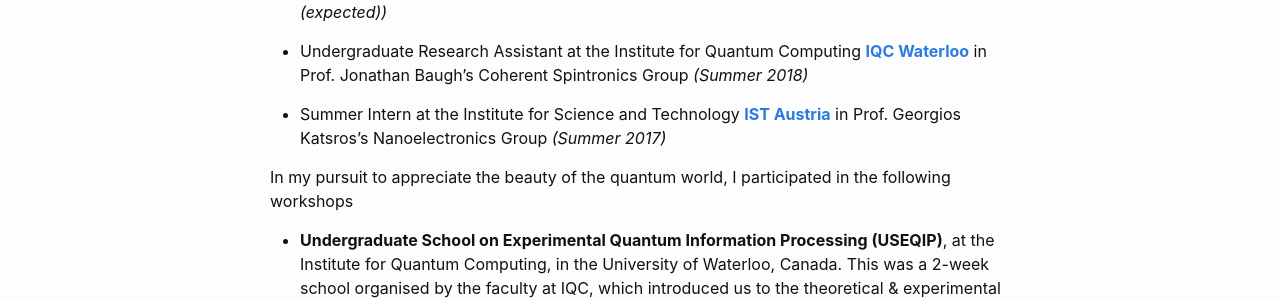
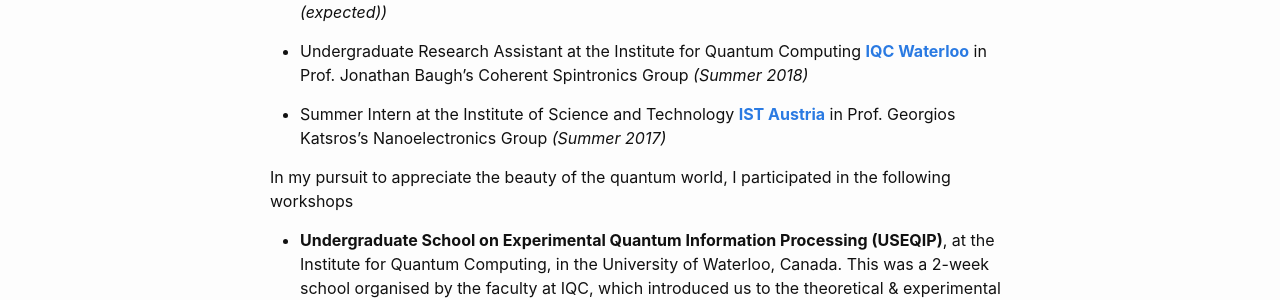
Before and after one commit to praveen5/praveen5.github.io, a Jekyll site: the page built from resume.md, in a window 1280 px wide and 900 px high. Shown: the part 290-590 px from the top of the window. Built offline with Jekyll 4.4.1, drawn with Linux system fonts in a browser that asks for light colours.

Commit message:
Update resume.md

```diff
--- a/resume.md
+++ b/resume.md
@@ -13,7 +13,7 @@ Here's a brief list of appointments --
 *  Undergraduate Research Assistant at the Institute for Quantum Computing **[IQC Waterloo](http://iqc.ca)** in Prof. Jonathan Baugh's Coherent Spintronics Group _(Summer 2018)_
 
 
-*  Summer Intern at the Institute for Science and Technology **[IST Austria](http://ist.at)** in Prof. Georgios Katsros's Nanoelectronics  Group _(Summer 2017)_
+*  Summer Intern at the Institute of Science and Technology **[IST Austria](http://ist.ac.at)** in Prof. Georgios Katsros's Nanoelectronics  Group _(Summer 2017)_
 
 In my pursuit to appreciate the beauty of the quantum world, I participated in the following workshops
 
```
